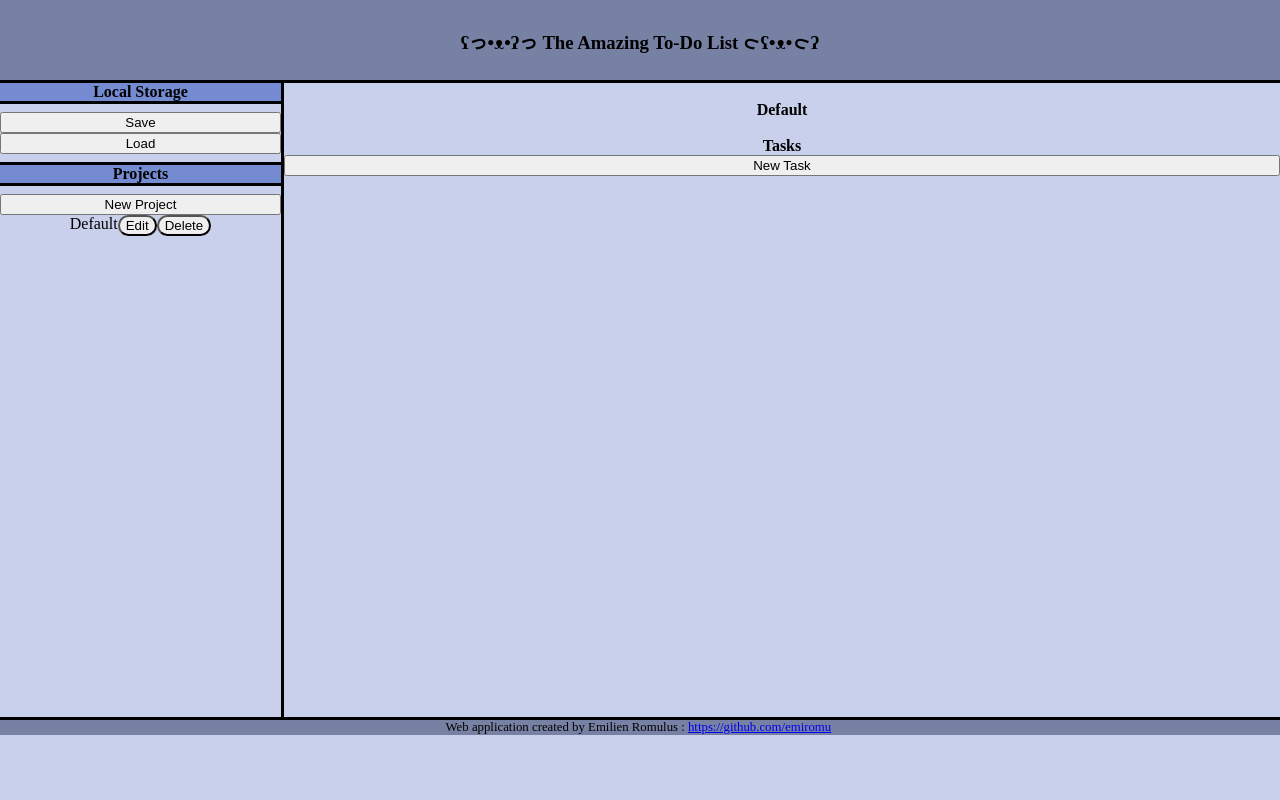
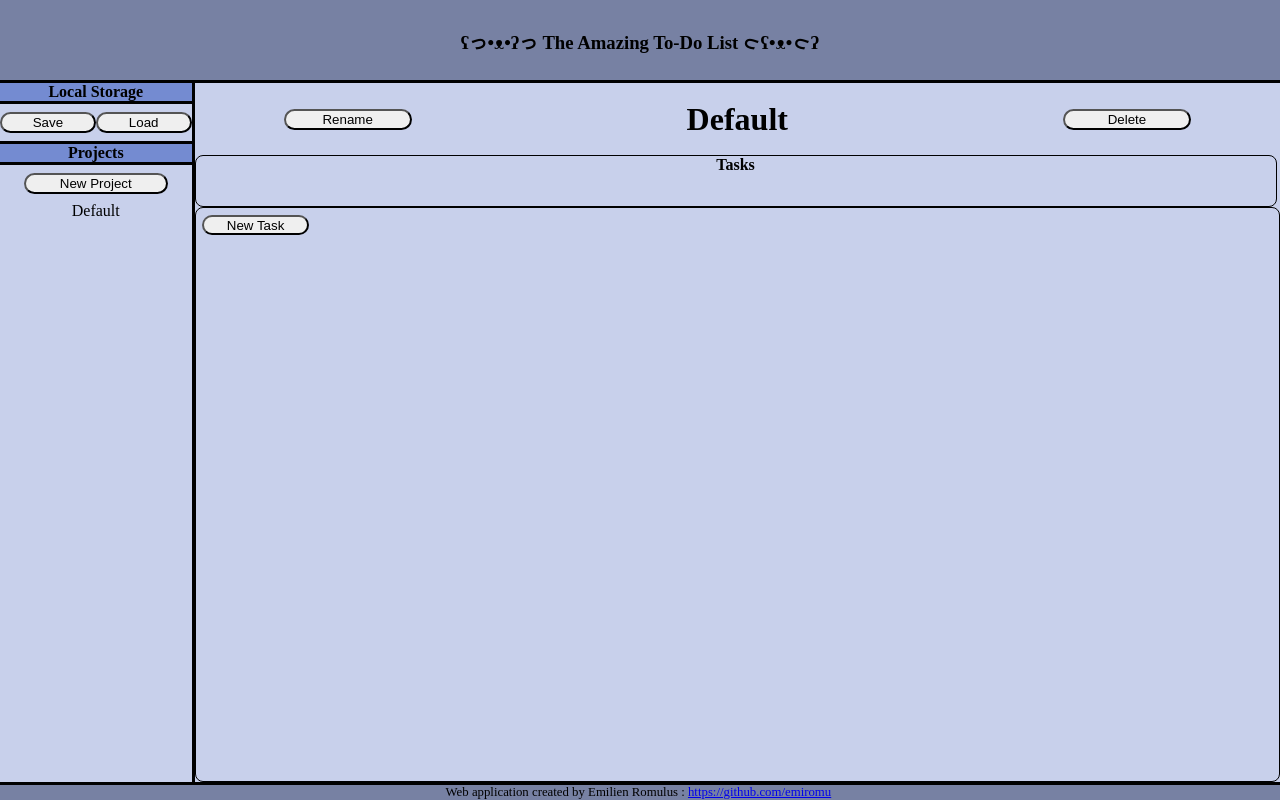
Before and after one commit to emiromu/todo-list, a website built with webpack: page dist/index.html in a window 1280 px wide. Built offline with nearby package versions, Linux system fonts and the light colour scheme.

Commit message:
Full projects interface, Tasks cells ready to be developped

```diff
--- a/src/index.js
+++ b/src/index.js
@@ -64,8 +64,13 @@ function componentStorageMenu(){
     storageMenuTitle.classList.add('side-menu-title');
     storageMenuTitle.innerHTML='Local Storage';
 
+    const storageMenuButtons = document.createElement('div');
+    storageMenuButtons.setAttribute('id','storageMenuButtons');
+    storageMenuButtons.classList.add('side-buttons-box');
+
     const saveBtn = document.createElement('button');
     saveBtn.setAttribute('id','saveBtn');
+    saveBtn.classList.add('sidebar-button');
     saveBtn.innerHTML='Save';
     saveBtn.addEventListener('click',function(e){
         if(confirm(`        Save to local storage?
@@ -76,6 +81,7 @@ function componentStorageMenu(){
 
     const loadBtn = document.createElement('button');
     loadBtn.setAttribute('id','loadBtn');
+    loadBtn.classList.add('sidebar-button');
     loadBtn.innerHTML='Load';
     loadBtn.addEventListener('click',function(e){
         if(confirm(`        Load local storage?
@@ -84,9 +90,11 @@ function componentStorageMenu(){
         };
     });
 
+
     storageMenu.appendChild(storageMenuTitle);
-    storageMenu.appendChild(saveBtn);
-    storageMenu.appendChild(loadBtn);
+    storageMenuButtons.appendChild(saveBtn);
+    storageMenuButtons.appendChild(loadBtn);
+    storageMenu.appendChild(storageMenuButtons);
 
     return storageMenu;
 };
@@ -105,56 +113,7 @@ function componentProjectCell(projectName){
         document.querySelector('#mainPannel').appendChild(componentDashboard(projectName));
     });
 
-    /**TODO ; NOTE : probably will replace these with interface in dashboard */
-    const editProject = document.createElement('button');
-    editProject.setAttribute('id',`edit${projectName}`);
-    editProject.classList.add('project-cell-button');
-    editProject.innerHTML=`Edit`;
-    editProject.addEventListener('click',function(e){
-        var newProjectName = window.prompt('Enter new name for the project','');
-        engine.renameProject(projectName,newProjectName);
-        if ((typeof newProjectName !== 'string' || !(newProjectName instanceof String)) && (newProjectName.length<1 || newProjectName.length>30)){
-            return;
-        };
-        //Refresh the Projects Menu
-        document.querySelector('#projectsMenu').remove();
-        document.querySelector('#sidebar').appendChild(componentProjectsMenu());
-        //Refresh the Dashboard
-        document.querySelector(`#dashboard`).remove();
-        document.querySelector('#mainPannel').appendChild(componentDashboard(newProjectName));
-        return;
-    });
-
-    const deleteProject = document.createElement('button');
-    deleteProject.setAttribute('id',`delete${projectName}`);
-    deleteProject.classList.add('project-cell-button');
-    deleteProject.innerHTML=`Delete`;
-    deleteProject.addEventListener('click',function(e){
-        if(confirm(`Delete project "${projectName}" ?`)){
-            engine.deleteProject(projectName);
-
-            //Refresh the Projects Menu
-            document.querySelector('#projectsMenu').remove();
-            document.querySelector('#sidebar').appendChild(componentProjectsMenu());
-
-            if(engine.getProjectList().length<1){
-                //Refresh the Dashboard (no projects left)
-                document.querySelector(`#dashboard`).remove();
-                document.querySelector('#mainPannel').appendChild(componentDashboardEmpty());
-            }
-            else{
-                //Refresh the Dashboard (use first project)
-                document.querySelector(`#dashboard`).remove();
-                document.querySelector('#mainPannel').appendChild(componentDashboard(engine.getProjectList()[0].getName()));
-            };
-            return;
-        };
-    });
-
-
     projectCell.appendChild(projectSelect);
-    projectCell.appendChild(editProject);
-    projectCell.appendChild(deleteProject);
 
     return projectCell;
 };
@@ -171,13 +130,18 @@ function componentProjectsMenu(){
     projectsMenuTitle.classList.add('side-menu-title');
     projectsMenuTitle.innerHTML='Projects';
 
+    const projectsMenuButtons = document.createElement('div');
+    projectsMenuButtons.setAttribute('id','projectsMenuButtons');
+    projectsMenuButtons.classList.add('side-buttons-box');
+
     const newProjectBtn = document.createElement('button');
     newProjectBtn.setAttribute('id','newProjectBtn');
+    newProjectBtn.classList.add('sidebar-button');
     newProjectBtn.innerHTML=`New Project`;
     newProjectBtn.addEventListener('click',function(e){
         let newProjectName=window.prompt('Enter new project name','');
         engine.addProject(newProjectName);
-        if ((typeof newProjectName !== 'string' || !(newProjectName instanceof String)) && (newProjectName.length<1 || newProjectName.length>30)){
+        if ((typeof newProjectName !== 'string' || !(newProjectName instanceof String)) && (newProjectName.length<1 || newProjectName.length>22)){
             return;
         };
         //Refresh the Projects Menu
@@ -190,7 +154,8 @@ function componentProjectsMenu(){
     });
 
     projectsMenu.appendChild(projectsMenuTitle);
-    projectsMenu.appendChild(newProjectBtn);
+    projectsMenuButtons.appendChild(newProjectBtn);
+    projectsMenu.appendChild(projectsMenuButtons);
 
     /*Projects table div containing Project cells*/
     const projectsTable = document.createElement('div');
@@ -237,7 +202,7 @@ function componentTasksMenu(projectName){
     /**Menu containing tasks of the active project */
     const tasksMenu = document.createElement('div');
     tasksMenu.setAttribute('id','tasksMenu');
-    tasksMenu.classList.add('tasks-menu');
+    tasksMenu.classList.add('container-vertical','tasks-menu');
 
     const tasksMenuTitle = document.createElement('div');
     tasksMenuTitle.setAttribute('id','tasksMenuTitle');
@@ -248,6 +213,7 @@ function componentTasksMenu(projectName){
 
     const newTaskBtn = document.createElement('button');
     newTaskBtn.setAttribute('id','newTaskBtn');
+    newTaskBtn.classList.add('tasks-menu-button');
     newTaskBtn.innerHTML=`New Task`;
     newTaskBtn.addEventListener('click',function(e){
         engine.getProject(projectName).addTask(window.prompt('Enter new task name',''),'','','','');
@@ -256,12 +222,17 @@ function componentTasksMenu(projectName){
         document.querySelector('#mainPannel').appendChild(componentDashboard(projectName));
     });
 
-    tasksMenu.appendChild(newTaskBtn);
+    const tasksBench = document.createElement('div');
+    tasksBench.setAttribute('id','tasksBench');
+    tasksBench.classList.add('container-vertical','tasks-bench');
 
     /*tasks table div containing tasks cells*/
     const tasksTable = document.createElement('div');
     tasksTable.setAttribute('id','tasksTable');
     tasksTable.classList.add('tasks-table');
+
+    tasksBench.appendChild(newTaskBtn);
+    tasksBench.appendChild(tasksTable);
 
     let taskSelection = [];
     for(let i=0; i<engine.getProject(projectName).getTaskList().length;i++){
@@ -269,7 +240,7 @@ function componentTasksMenu(projectName){
         taskSelection[i].innerHTML=`${engine.getProject(projectName).getTaskList()[i].getName()}`;
         tasksTable.appendChild(componentTaskCell(projectName,engine.getProject(projectName).getTaskList()[i].getName()));
     }
-    tasksMenu.appendChild(tasksTable);
+    tasksMenu.appendChild(tasksBench);
     return tasksMenu;
 };
 
@@ -308,12 +279,76 @@ function componentDashboard(activeSelection){
     dashboard.setAttribute("id", "dashboard");
     dashboard.classList.add('container-vertical','dashboard');
 
+    const dashboardTop = document.createElement('div');
+    dashboardTop.setAttribute('id','dashboardTop');
+    dashboardTop.classList.add('container-horizontal');
+
     const dashboardTitle = document.createElement('div');
     dashboardTitle.setAttribute("id", "dashboardTitle");
     dashboardTitle.classList.add('container-vertical','dashboard-title');
     dashboardTitle.innerHTML=`<br>${renderSelection}<br><br>`;
 
-    dashboard.appendChild(dashboardTitle);
+    const dashboardTopRight = document.createElement('div');
+    dashboardTopRight.setAttribute('id','dashboardTopRight');
+    dashboardTopRight.classList.add('container-vertical','dashboard-top-right');
+
+    const dashboardTopLeft = document.createElement('div');
+    dashboardTopLeft.setAttribute('id','dashboardTopLeft');
+    dashboardTopLeft.classList.add('container-vertical','dashboard-top-left');
+
+    const editProject = document.createElement('button');
+    editProject.setAttribute('id',`edit${renderSelection}`);
+    editProject.classList.add('project-button');
+    editProject.innerHTML=`Rename`;
+    editProject.addEventListener('click',function(e){
+        var newProjectName = window.prompt('Enter new name for the project','');
+        engine.renameProject(renderSelection,newProjectName);
+        if ((typeof newProjectName !== 'string' || !(newProjectName instanceof String)) && (newProjectName.length<1 || newProjectName.length>22)){
+            return;
+        };
+        //Refresh the Projects Menu
+        document.querySelector('#projectsMenu').remove();
+        document.querySelector('#sidebar').appendChild(componentProjectsMenu());
+        //Refresh the Dashboard
+        document.querySelector(`#dashboard`).remove();
+        document.querySelector('#mainPannel').appendChild(componentDashboard(newProjectName));
+        return;
+    });
+
+    const deleteProject = document.createElement('button');
+    deleteProject.setAttribute('id',`delete${renderSelection}`);
+    deleteProject.classList.add('project-button');
+    deleteProject.innerHTML=`Delete`;
+    deleteProject.addEventListener('click',function(e){
+        if(confirm(`Delete project "${renderSelection}" ?`)){
+            engine.deleteProject(renderSelection);
+
+            //Refresh the Projects Menu
+            document.querySelector('#projectsMenu').remove();
+            document.querySelector('#sidebar').appendChild(componentProjectsMenu());
+
+            if(engine.getProjectList().length<1){
+                //Refresh the Dashboard (no projects left)
+                document.querySelector(`#dashboard`).remove();
+                document.querySelector('#mainPannel').appendChild(componentDashboardEmpty());
+            }
+            else{
+                //Refresh the Dashboard (use first project)
+                document.querySelector(`#dashboard`).remove();
+                document.querySelector('#mainPannel').appendChild(componentDashboard(engine.getProjectList()[0].getName()));
+            };
+            return;
+        };
+    });
+
+    dashboardTop.appendChild(dashboardTopLeft);
+    dashboardTop.appendChild(dashboardTitle);
+    dashboardTopLeft.appendChild(editProject);
+    dashboardTopRight.appendChild(deleteProject);
+    dashboardTop.appendChild(dashboardTopRight);
+
+
+    dashboard.appendChild(dashboardTop);
     dashboard.appendChild(componentTasksMenu(renderSelection));
     return dashboard;
 };
--- a/src/project.js
+++ b/src/project.js
@@ -2,8 +2,8 @@ import {createTask} from './task.js';
 
 export function createProject(name){
 
-    if ((typeof name !== 'string' || !(name instanceof String)) && (name.length<1 || name.length>30)){
-        alert('Project name not valid (must be 1 to 30 characters)');
+    if ((typeof name !== 'string' || !(name instanceof String)) && (name.length<1 || name.length>22)){
+        alert('Project name not valid (must be 1 to 22 characters)');
         return;
     };
 
--- a/src/style.css
+++ b/src/style.css
@@ -7,13 +7,14 @@
 html{
     height:100%;
     width:100%;
+    margin: 0em;
+    padding: 0em;
 }
 
 .body{
     background-color: #c8d0eb;
     color: black;
     min-height: 100%;
-    min-width:100%;
     height: 100%;
     width: 100%;
     margin: 0em;
@@ -21,7 +22,7 @@ html{
 
     display:flex;
     flex-direction: column;
-    flex-grow: 5;
+    flex-grow: 1;
 }
 
 .container-vertical{
@@ -42,16 +43,14 @@ html{
 
 .master{
     display: flex;
-    height: auto;
-    width: auto;
     flex-direction: column;
-    flex-grow: 3;
+    flex-grow: 4;
+    min-width: 22em;
 }
 
 .header{
     width: 100%;
-    height: 10%;
-    min-height:5em;
+    height:5em;
     background-color: #7781a3;
 }
 
@@ -67,10 +66,10 @@ html{
     display:flex;
     flex-direction: row;
     align-items: left;
-    width: auto;
-    height: auto;
-    min-height: 80%;
+    width: 100%;
+    min-width: 22em;
 
+    flex-grow: 1;
 }
 
 .sidebar{
@@ -83,10 +82,15 @@ html{
     border-top-width: 0em;
     border-color: black;
 
-    width: 22%;
+    width: 15%;
     min-height: auto;
     min-width: 10em;
-    flex-grow: 1;
+    flex-grow:1;
+}
+
+.sidebar-button{
+    width: 75%;
+    border-radius: 2em;
 }
 
 .side-menu-title{
@@ -98,6 +102,12 @@ html{
     border-top-width: 0.2em;
     background-color: #748bd1;
     margin-bottom:0.5em;
+}
+
+.side-buttons-box{
+    display: flex;
+    justify-content: center;
+    align-content: center;
 }
 
 .storage-menu {
@@ -126,25 +136,26 @@ html{
     flex-direction: column;
     align-content: flex-start;
     justify-content: center;
+    margin-top: 0.5em;
 }
 
 .project-cell{
     display: flex;
-    word-wrap: break-word;
     justify-content: center;
 }
 
 .project-select{
+    display:flex;
     font-weight: normal;
+    word-wrap:break-word;
+    overflow-wrap: break-word;
+    word-break: break-all;
 }
 
 .project-select:hover{
     color: midnightblue;
     text-decoration: underline;
-}
-
-.project-cell-button{
-    border-radius: 2em;
+    cursor: pointer;
 }
 
 .dashboard{
@@ -156,44 +167,100 @@ html{
     border-right-width: 0em;
     border-color: black;
 
-    width: 78%;
+    width: 85%;
     min-height: auto;
-    min-width: 30em;
+    min-width: 8em;
 
     flex-grow: 1;
 }
 
-
-
 .dashboard-title{
     min-height: auto;
-    min-width: auto;
-    font-weight: bolder;
+    /*min-width: auto;*/
+    font-weight:bolder;
+    font-size: 2rem;
     text-align: center;
+
+    word-wrap:break-word;
+
+    margin:0em;
+    width: 60%;
+}
+
+#dashboardTop{
+    height: 4.5em;
+    flex-grow: 0;
+}
+
+.dashboard-top-left{
+    float:left;
+    width: 20%;
+    max-width: 8em;
+    height: auto;
+}
+
+.dashboard-top-right{
+    float:right;
+    width: 20%;
+    max-width: 8em;
+    height: auto;
+}
+
+.project-button{
+    border-radius: 2em;
+    min-width:4.5em;
+    width:auto;
+    height:auto;
 }
 
 .tasks-menu{
-    display: flex;
-    flex-direction: column;
+    flex-grow: 1;
+    justify-content: center;
+    justify-items: center;
+    min-height: 80%;
+    min-width: 100%;
+}
+
+.tasks-menu-title{
+    height:8%;
+    width:99.5%;
+    font-weight: bold;
+    text-align: center;
+
+    border-style: solid;
+    border-width: 0.1em;
+    border-color: black;
+    border-radius: 0.5em;
+}
+
+.tasks-menu-button{
+    border-radius: 2em;
+    width:8em;
+    height:1.5em;
+    margin:0.5em;
+}
+
+.tasks-bench{
+    min-height:auto;
     flex-grow: 1;
 
-    min-height: auto;
-    min-width: auto;
-}
-
-
-.tasks-menu-title{
-    min-height: auto;
-    min-width: auto;
-    font-weight: bold;
-    text-align: center;
+    border-style: solid;
+    border-width: 0.1em;
+    border-color: black;
+    border-radius: 0.5em;
 }
 
 .tasks-table{
-
+    display: flex;
+    flex-direction:column;
+    flex-grow: 2;
 }
 
 .task-cell{
+    border-style: dotted;
+    border-width: 0.2em;
+    border-color: yellow;
+    border-radius: 2em;
 
 }
 
```
Also changed, not shown: src/engine.js (+4 -4 lines), dist/main.js.
